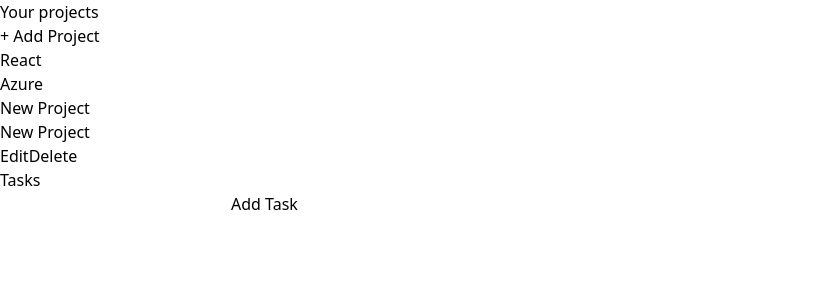
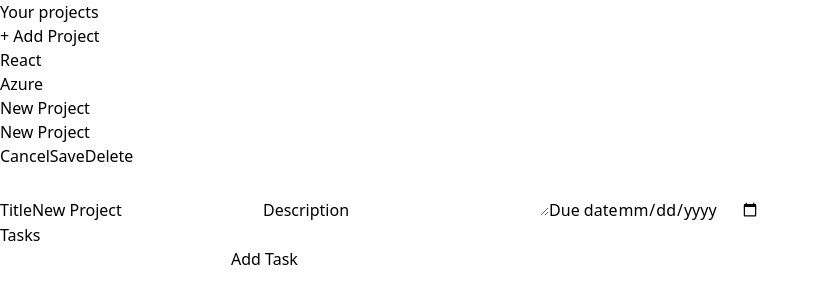
Before and after one commit to Bedevire/React-09-Practice, a React (Vite) app: page / in a window 1280 px wide. Both pictures are taken after a click on the button "+ Add Project". Shown: the top 304 px of the page, without its empty margins (0-820 px from the left). Built offline with nearby package versions, Linux system fonts and the light colour scheme.

Commit message:
Fix form values when editing

```diff
--- a/src/App.jsx
+++ b/src/App.jsx
@@ -26,11 +26,17 @@ function App() {
 
   const [projects, setProjects] = useState(startingProjects);
   const [selectedProject, setSelectedProject] = useState(null)
+  const [editing, setEditing] = useState(false);
 
   function projectSelected(projectId){
     const project = getSelectedProject(projectId);
     console.log('Project ' + project.title + ' selected');
+    setEditing(false);
     setSelectedProject(project)
+  }
+
+  function onEditClick(){
+    setEditing(prevEditing => !prevEditing);
   }
 
   function getSelectedProject(projectId){
@@ -56,10 +62,12 @@ function App() {
       newProject
     ])
     setSelectedProject(newProject);
+    setEditing(prevEditing => true);
   }
 
   function onProjectSave(project){
     console.log('App - saving project ' + project.title);
+    setEditing(false);
   }
 
   function onProjectDelete(projectId){
@@ -99,7 +107,7 @@ function App() {
   return (
     <main className="h-screen my-8 flex gap-8">
       <Projects projects={projects} onSelected={projectSelected} onAddProject={onAddProject} />
-      {selectedProject && <Project project={selectedProject} onTaskAdd={onTaskAdd} onTaskDelete={onTaskDelete} onProjectSave={onProjectSave} />}
+      {selectedProject && <Project project={selectedProject} editing={editing} onEditing={onEditClick} onTaskAdd={onTaskAdd} onTaskDelete={onTaskDelete} onProjectSave={onProjectSave} />}
       {!selectedProject && <NoProject onCreateProject={onAddProject} />}
     </main>
   );
--- a/src/components/Project.jsx
+++ b/src/components/Project.jsx
@@ -1,23 +1,49 @@
 import { useState, useRef} from 'react'
 import Tasks from './Tasks'
 
-export default function Project({project, onTaskAdd, onTaskDelete, onProjectSave}){
+export default function Project({project, editing, onEditing, onTaskAdd, onTaskDelete, onProjectSave}){
 
-    const title = useRef(project.title);
-    const description = useRef(project.description);
-    const dueDate = useRef(project.description);
-    const [editing, setEditing] = useState(false);
+    const [title, setTitle] = useState(project.title);
+    const [description, setDescription] = useState(project.description);
+    const [dueDate, setDueDate] = useState(project.dueDate);
 
     function onEditClick(){
-        setEditing(currentEditMode => !currentEditMode);
+        if(!editing){
+            setTitle(project.title);
+            setDescription(project.description);
+            setDueDate(project.dueDate);
+        }
+        else{
+            setTitle('');
+            setDescription('');
+            setDueDate('');
+        }
+        onEditing();
+    }
+
+    function onTitleChange(event){
+        setTitle(event.target.value);
+        console.log('Title changed')
+    }
+
+    function onDescriptionChange(event){
+        setDescription(event.target.value);
+        console.log('Description changed')
+    }
+
+    function onDuaDateChange(event){
+        setDueDate(event.target.value);
+        console.log('Due date changed')
     }
 
     function onSaveClicked(){
-        setEditing(false);
-        project.title = title.current.value;
-        project.description = description.current.value;
-        project.dueDate = dueDate.current.value;
+        project.title = title;
+        project.description = description;
+        project.dueDate = dueDate.current;
         onProjectSave(project);
+        setTitle('');
+        setDescription('');
+        setDueDate('');
     }
 
     return(
@@ -41,24 +67,28 @@ export default function Project({project, onTaskAdd, onTaskDelete, onProjectSave
                         <input
                             type="text"
                             className="w-full p-1 border-b-2 rounded-sm border-stone-300 bg-stone-200 text-stone-600 focus:outline-none focus:border-stone-600"
-                            ref={title}
-                            defaultValue={project.title}>
+
+                            onChange={onTitleChange}
+                            value={title}
+                        >
                         </input>
 
                     <label className="text-sm font-bold uppercase text-stone-500">Description</label>
                     <textarea
                         type="textArea"
                         className="w-full p-1 border-b-2 rounded-sm border-stone-300 bg-stone-200 text-stone-600 focus:outline-none focus:border-stone-600"
-                        ref={description}
-                        defaultValue={project.description}>
+                        onChange={onDescriptionChange}
+                        value={description}
+                    >
                     </textarea>
 
                     <label className="text-sm font-bold uppercase text-stone-500">Due date</label>
                     <input
                         type="date"
                         className="w-full p-1 border-b-2 rounded-sm border-stone-300 bg-stone-200 text-stone-600 focus:outline-none focus:border-stone-600"
-                        ref={dueDate}
-                        defaultValue={project.dueDate}>
+                        onChange={onDuaDateChange}
+                        value={dueDate}
+                    >
                     </input>
                 </div>
             }
--- a/src/components/Projects.jsx
+++ b/src/components/Projects.jsx
@@ -2,7 +2,6 @@ export default function Projects({projects, onSelected, onAddProject}){
 
     function btnProjectClicked(projectId){
         console.log('Project selected: ' + projectId);
-        //let project = getSelectedProject(projectId);
         onSelected(projectId);
     }
 
```
